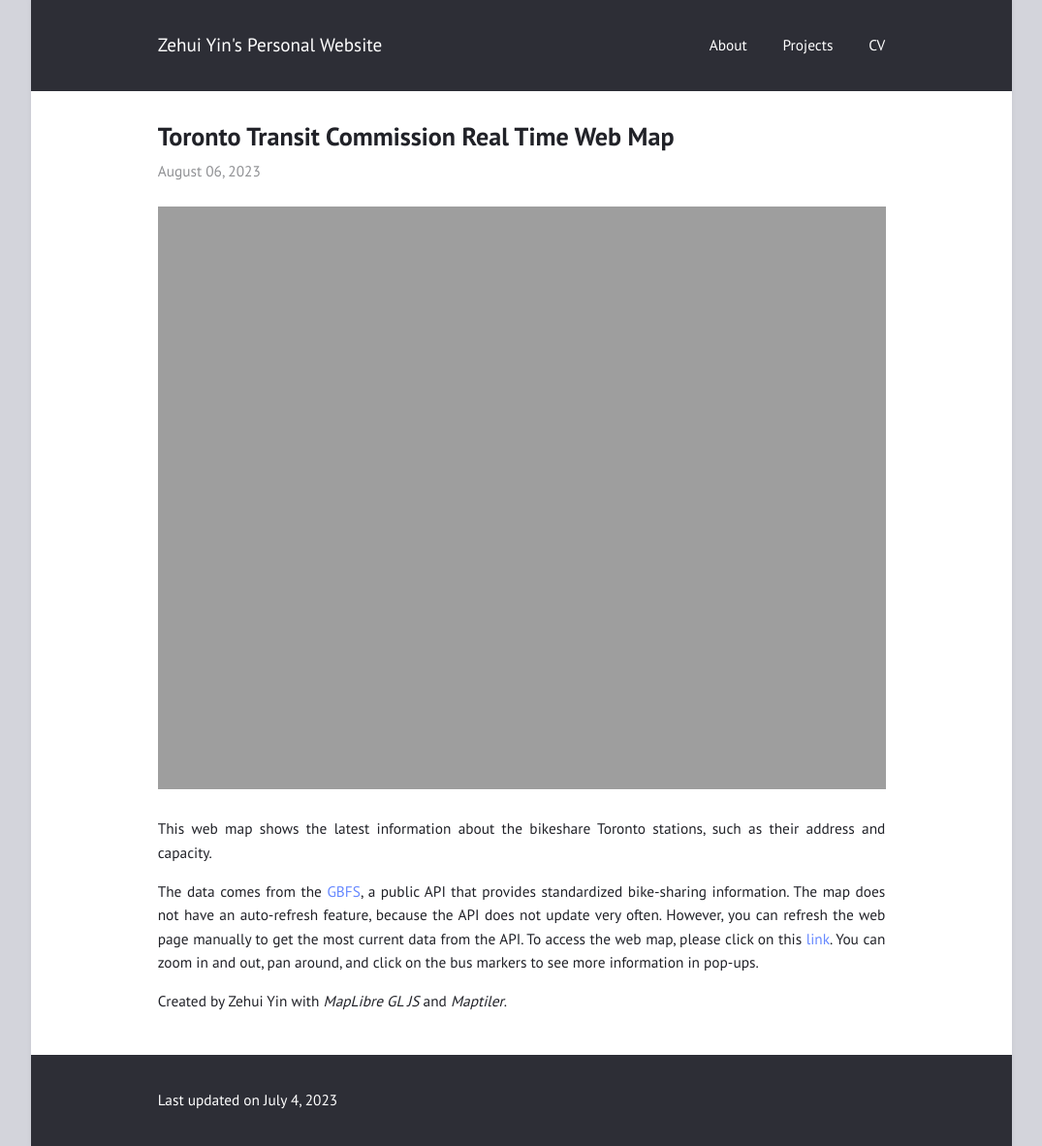
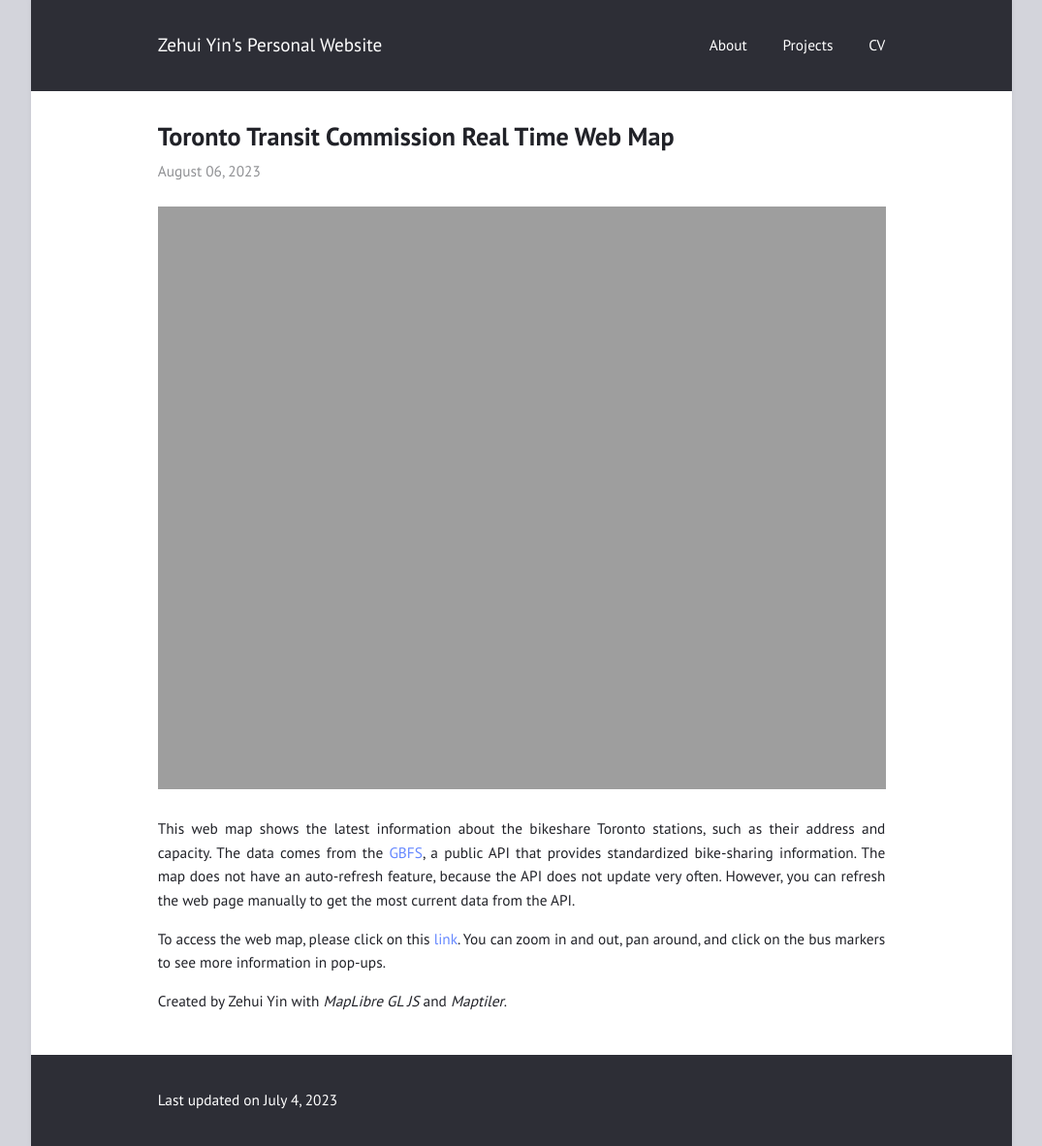
Before and after one commit to zehuiyin/personal_website_jekyll, a Jekyll site: the page built from _posts/2023-8-6-Toronto-Bikeshare-Station-Web-Map.md, in a window 1280 px wide. Shown: the whole page at 97% size, without its empty margins (102-1177 px from the left). Built offline with Jekyll 4.4.1, drawn with Linux system fonts in a browser that asks for light colours.

```diff
--- a/_posts/2023-8-6-Toronto-Bikeshare-Station-Web-Map.md
+++ b/_posts/2023-8-6-Toronto-Bikeshare-Station-Web-Map.md
@@ -7,10 +7,10 @@ layout: post
 <style>.embed-container {position: relative; padding-bottom: 80%; height: 0; max-width: 100%;} .embed-container iframe, .embed-container object, .embed-container iframe{position: absolute; top: 0; left: 0; width: 100%; height: 100%;} small{position: absolute; z-index: 40; bottom: 0; margin-bottom: -15px;}</style><div class="embed-container"><iframe width="500" height="400" frameborder="0" scrolling="no" marginheight="0" marginwidth="0" title="Bikeshare_Web_Map" src="https://zehuiyin.github.io/toronto_bikeshare_station_info/"></iframe></div>
 <p style="margin-bottom:0.8cm;"></p>
 
-This web map shows the latest information about the bikeshare Toronto stations, such as their address and capacity.
+This web map shows the latest information about the bikeshare Toronto stations, such as their address and capacity. The data comes from the [GBFS](https://tor.publicbikesystem.net/ube/gbfs/v1/en/station_information), a public API that provides standardized bike-sharing information. The map does not have an auto-refresh feature, because the API does not update very often. However, you can refresh the web page manually to get the most current data from the API.
 
 <!-- readmore -->
 
-The data comes from the [GBFS](https://tor.publicbikesystem.net/ube/gbfs/v1/en/station_information), a public API that provides standardized bike-sharing information. The map does not have an auto-refresh feature, because the API does not update very often. However, you can refresh the web page manually to get the most current data from the API. To access the web map, please click on this [link](https://zehuiyin.github.io/toronto_bikeshare_station_info/). You can zoom in and out, pan around, and click on the bus markers to see more information in pop-ups.
+To access the web map, please click on this [link](https://zehuiyin.github.io/toronto_bikeshare_station_info/). You can zoom in and out, pan around, and click on the bus markers to see more information in pop-ups.
 
 Created by Zehui Yin with <i>MapLibre GL JS</i> and <i>Maptiler</i>.
```
